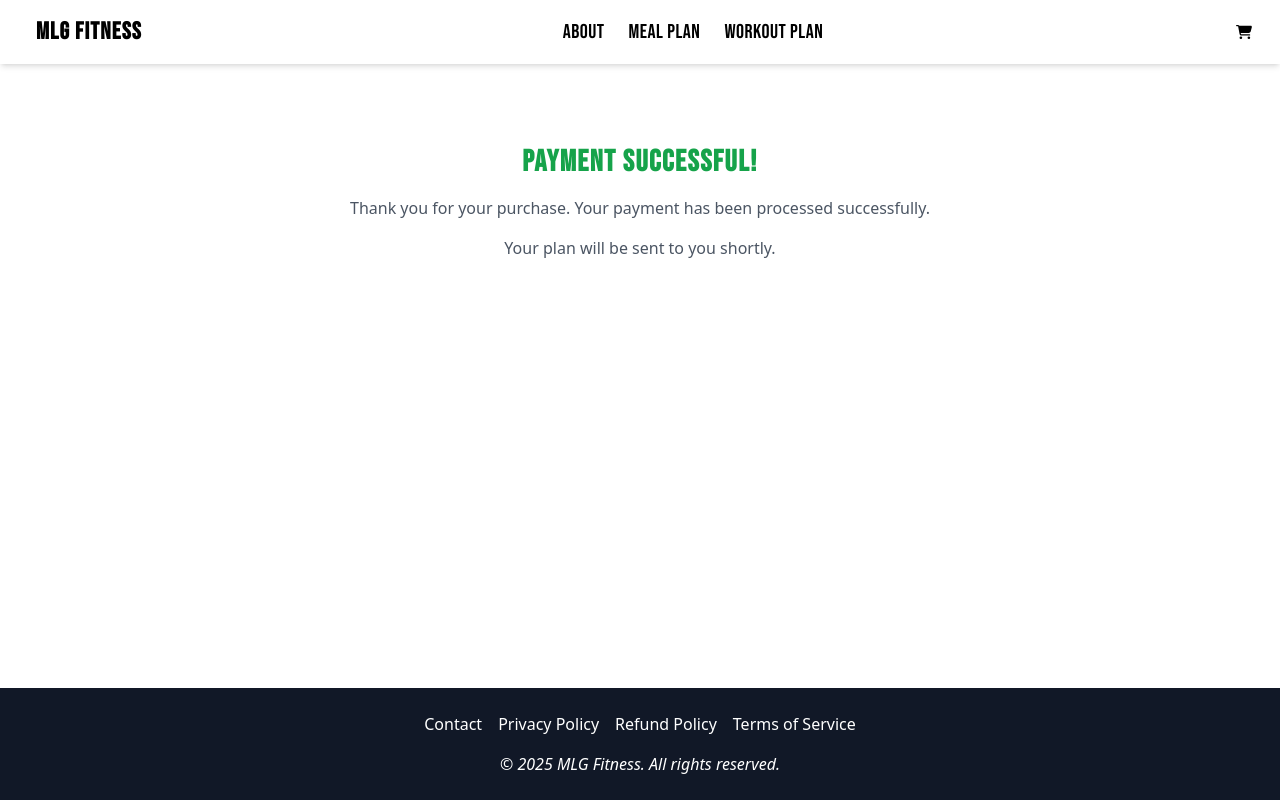
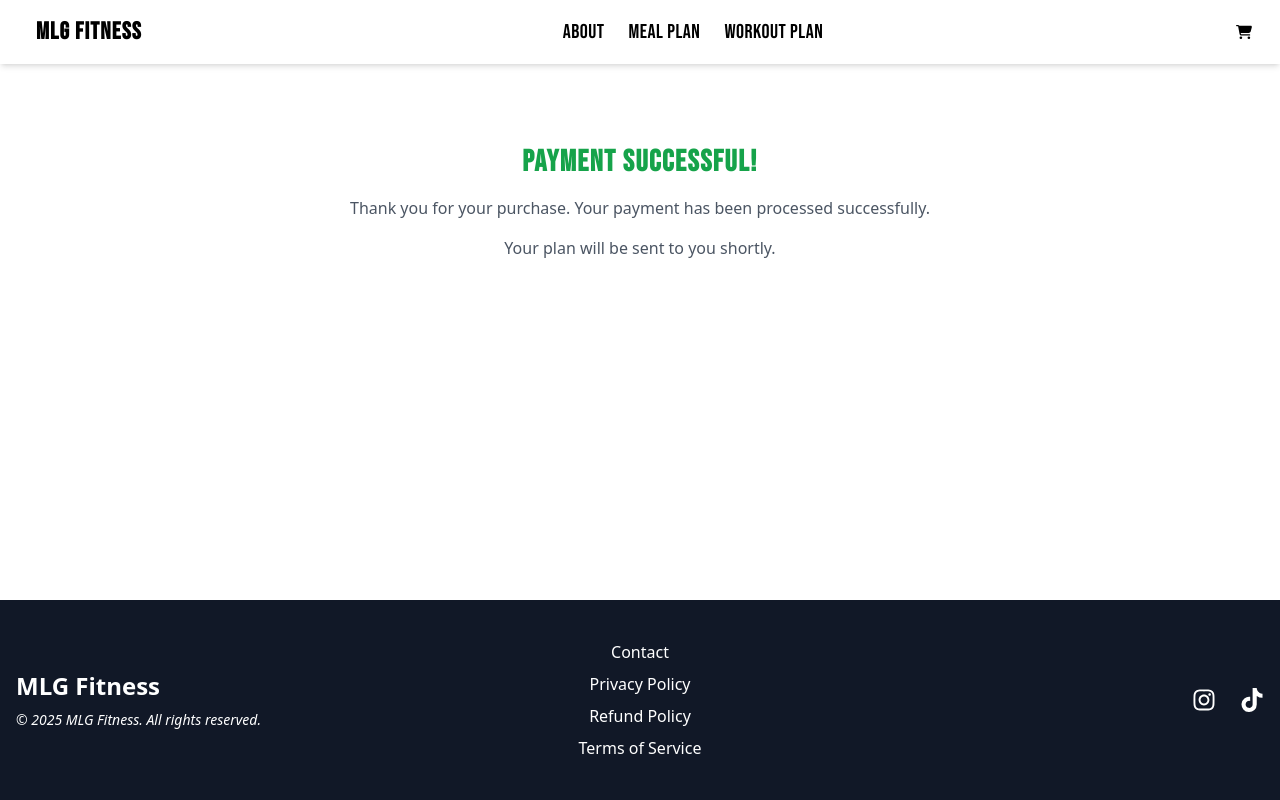
Before and after one commit to ejmichael/digital-product-store, a React (Create React App) app in the folder client/: page /success in a window 1280 px wide. Built offline with nearby package versions, Linux system fonts and the light colour scheme.

Commit message:
fixed product links in meal plan and workout plan pages. Added footer.

```diff
--- a/client/src/App.js
+++ b/client/src/App.js
@@ -25,6 +25,7 @@ import PaymentSuccess from './pages/PaymentSuccess';
 import PaymentCancelled from './pages/PaymentCancelled';
 import MealPlanInfo from './pages/plans/MealPlanInfo';
 import WorkoutPlanInfo from './pages/plans/WorkoutPlanInfo';
+import Footer from './components/Footer';
 
 function App() {
   ReactGA.initialize('G-HLWNWMQH98');
@@ -61,15 +62,22 @@ function App() {
             </Routes>
           </main>
 
-          <footer className="py-6 text-center bg-gray-900 text-white">
-            <div className="mb-4 flex flex-wrap justify-center space-x-4">
-              <Link to="/contact" className="hover:text-green-600">Contact</Link>
-              <Link to="/privacy-policy" className="hover:text-green-600">Privacy Policy</Link>
-              <Link to="/refunds" className="hover:text-green-600">Refund Policy</Link>
-              <Link to="/terms" className="hover:text-green-600">Terms of Service</Link>
+          <Footer/>
+
+          {/* <footer className="py-6 text-center bg-gray-900 text-white">
+            <div>
+              <div className="mb-4 flex flex-wrap justify-center space-x-4">
+                <Link to="/contact" className="hover:text-green-600">Contact</Link>
+                <Link to="/privacy-policy" className="hover:text-green-600">Privacy Policy</Link>
+                <Link to="/refunds" className="hover:text-green-600">Refund Policy</Link>
+                <Link to="/terms" className="hover:text-green-600">Terms of Service</Link>
+              </div>
+              <div>
+
+              </div>
             </div>
             <p className="italic">© 2025 MLG Fitness. All rights reserved.</p>
-          </footer>
+          </footer> */}
         </div>
 
         <ToastContainer
--- /dev/null
+++ b/client/src/components/Footer.jsx
@@ -0,0 +1,47 @@
+import React from 'react'
+import { FaInstagram, FaTiktok } from 'react-icons/fa6'
+import { Link } from 'react-router-dom'
+
+const Footer = () => {
+  return (
+    <footer className="bg-gray-900 text-white py-10 px-4">
+      <div className="max-w-7xl mx-auto grid grid-cols-1 md:grid-cols-2 lg:grid-cols-3 gap-8 items-center text-center md:text-left">
+        {/* Branding / Logo */}
+        <div>
+          <h2 className="text-2xl font-bold">MLG Fitness</h2>
+          <p className="text-sm mt-2 italic">© 2025 MLG Fitness. All rights reserved.</p>
+        </div>
+
+        {/* Navigation Links */}
+        <div className="flex flex-col space-y-2 md:items-center ">
+          <Link to="/contact" className="hover:text-green-500 transition">Contact</Link>
+          <Link to="/privacy-policy" className="hover:text-green-500 transition">Privacy Policy</Link>
+          <Link to="/refunds" className="hover:text-green-500 transition">Refund Policy</Link>
+          <Link to="/terms" className="hover:text-green-500 transition">Terms of Service</Link>
+        </div>
+
+        {/* Social Links */}
+        <div className="flex justify-center md:justify-end space-x-6 text-2xl">
+          <a
+            href="https://www.instagram.com/yourhandle"
+            target="_blank"
+            rel="noopener noreferrer"
+            className="hover:text-pink-500 transition"
+          >
+            <FaInstagram />
+          </a>
+          <a
+            href="https://www.tiktok.com/@yourhandle"
+            target="_blank"
+            rel="noopener noreferrer"
+            className="hover:text-white transition"
+          >
+            <FaTiktok />
+          </a>
+        </div>
+      </div>
+    </footer>
+  )
+}
+
+export default Footer
--- a/client/src/pages/PaymentSuccess.jsx
+++ b/client/src/pages/PaymentSuccess.jsx
@@ -15,7 +15,7 @@ const PaymentSuccess = () => {
       if(!orderRef) return;
 
       try {
-        await axios.post(`${domain}/api/order/confirm/${orderRef}`);
+        await axios.get(`${domain}/api/order/confirm/${orderRef}`);
         console.log("Order marked as paid!");
         // Optionally: show success message, send email confirmation, etc.
       } catch (error) {
--- a/client/src/pages/plans/MealPlanInfo.jsx
+++ b/client/src/pages/plans/MealPlanInfo.jsx
@@ -1,7 +1,26 @@
-import React from 'react'
+import axios from 'axios';
+import React, { useEffect, useState } from 'react'
 import { Link } from 'react-router-dom'
 
 const MealPlanInfo = () => {
+
+    const [products, setProducts] = useState([]);
+
+    const domain = window.location.href.includes('localhost') ? "http://localhost:5000" : "https://miranda-fitness-backend.onrender.com";
+
+    const getProducts = async () => {
+      const productsData = await axios.get(domain + '/api/products/get-products');
+
+      if (productsData?.data) {
+        setProducts(productsData.data);
+      }
+    };
+
+    useEffect(() => {
+      getProducts();
+    }, []);
+
+
   return (
 <div className="md:mt-16 px-6 lg:px-20 py-10 text-center">
       <h1 className="text-4xl md:text-5xl font-bold uppercase mb-4">Simple, Delicious Meal Plan</h1>
@@ -25,7 +44,7 @@ const MealPlanInfo = () => {
         The plan is created to help you stay full, energized, and consistent. Whether you're training or recovering, the meals support your body and results.
       </p>
 
-      <Link to="/product/68783179d805cc7160e55f4f" className="inline-block bg-black text-white font-semibold px-6 py-3 rounded hover:bg-gray-800">
+      <Link to={`/product/${products[0]?._id}`} className="inline-block bg-black text-white font-semibold px-6 py-3 rounded hover:bg-gray-800">
               Get the Full Plan – 75% Off
             </Link>
     </div>
--- a/client/src/pages/plans/WorkoutPlanInfo.jsx
+++ b/client/src/pages/plans/WorkoutPlanInfo.jsx
@@ -1,8 +1,24 @@
-import React from 'react'
+import axios from 'axios';
+import React, { useEffect, useState } from 'react'
 import { Link } from 'react-router-dom'
 
 const WorkoutPlanInfo = () => {
 
+    const [products, setProducts] = useState([]);
+
+    const domain = window.location.href.includes('localhost') ? "http://localhost:5000" : "https://miranda-fitness-backend.onrender.com";
+
+    const getProducts = async () => {
+      const productsData = await axios.get(domain + '/api/products/get-products');
+
+      if (productsData?.data) {
+        setProducts(productsData.data);
+      }
+    };
+
+    useEffect(() => {
+      getProducts();
+    }, []);
 
   return (
  <div className="md:mt-16 px-6 lg:px-20 py-10 text-center">
@@ -26,7 +42,7 @@ const WorkoutPlanInfo = () => {
         Every workout includes images to guide you, and they're optimized for home or gym — no confusion, just action.
       </p>
 
-      <Link to="/product/68783179d805cc7160e55f4f" className="inline-block bg-black text-white font-semibold px-6 py-3 rounded hover:bg-gray-800">
+      <Link to={`/product/${products[0]?._id}`} className="inline-block bg-black text-white font-semibold px-6 py-3 rounded hover:bg-gray-800">
         Get the Full Plan – 75% Off
       </Link>
     </div>
```
